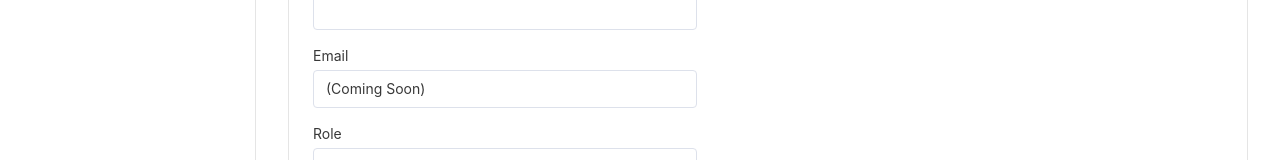
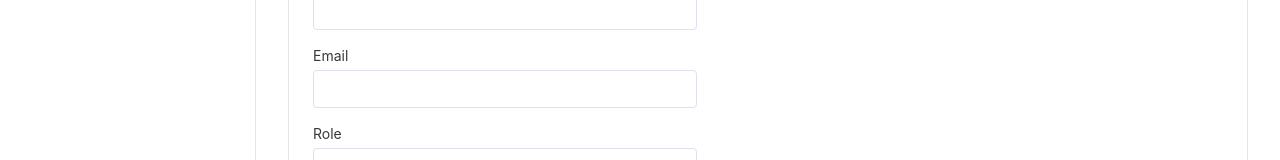
Before and after one commit to myselfabhi/ep-eauction-frontend, a Next.js app: page /ep-member/settings in a window 1280 px wide. Shown: the part 310-470 px from the top of the page. Built offline with nearby package versions, Linux system fonts and the light colour scheme.

Commit message:
feat: add email state management in SettingsPage and update OtpModal user type

```diff
--- a/src/app/ep-member/settings/page.tsx
+++ b/src/app/ep-member/settings/page.tsx
@@ -12,6 +12,7 @@ export default function SettingsPage() {
 
   const [name, setName] = useState('');
   const [role, setRole] = useState('');
+  const [email, setEmail] = useState('');
 
   useEffect(() => {
     const userData = localStorage.getItem('epUser');
@@ -20,6 +21,7 @@ export default function SettingsPage() {
         const user = JSON.parse(userData);
         setName(user.name || '');
         setRole(user.role || '');
+        setEmail(user.email || '');
       } catch (err) {
         console.error('Invalid user data in localStorage:', err);
       }
@@ -51,7 +53,7 @@ export default function SettingsPage() {
             <label className="block text-sm mb-1 text-body">Email</label>
             <input
               type="text"
-              value="(Coming Soon)"
+              value={email}
               readOnly
               className="w-full border border-borderInput px-3 py-2 rounded text-sm bg-background cursor-not-allowed text-body"
             />
--- a/src/components/ui/modal/OtpModal.tsx
+++ b/src/components/ui/modal/OtpModal.tsx
@@ -12,7 +12,7 @@ export default function OtpModal({
   email: string;
   open: boolean;
   onClose: () => void;
-  onVerified: (token: string, user: { id: string; name: string; role: string }) => void;
+  onVerified: (token: string, user: { id: string; name: string; role: string; email: string }) => void;
 }) {
   const [otp, setOtp] = useState('');
   const [loading, setLoading] = useState(false);
```
